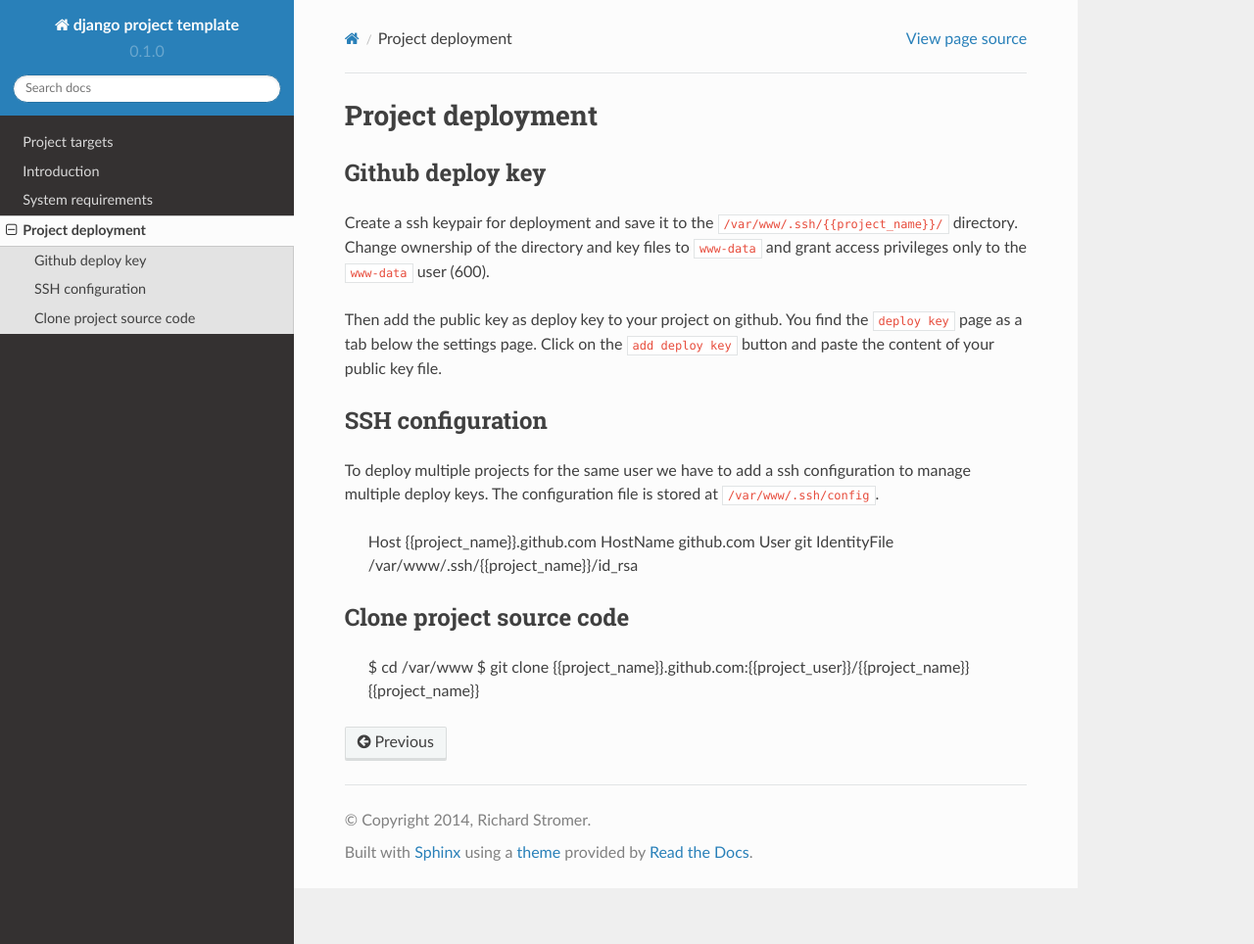
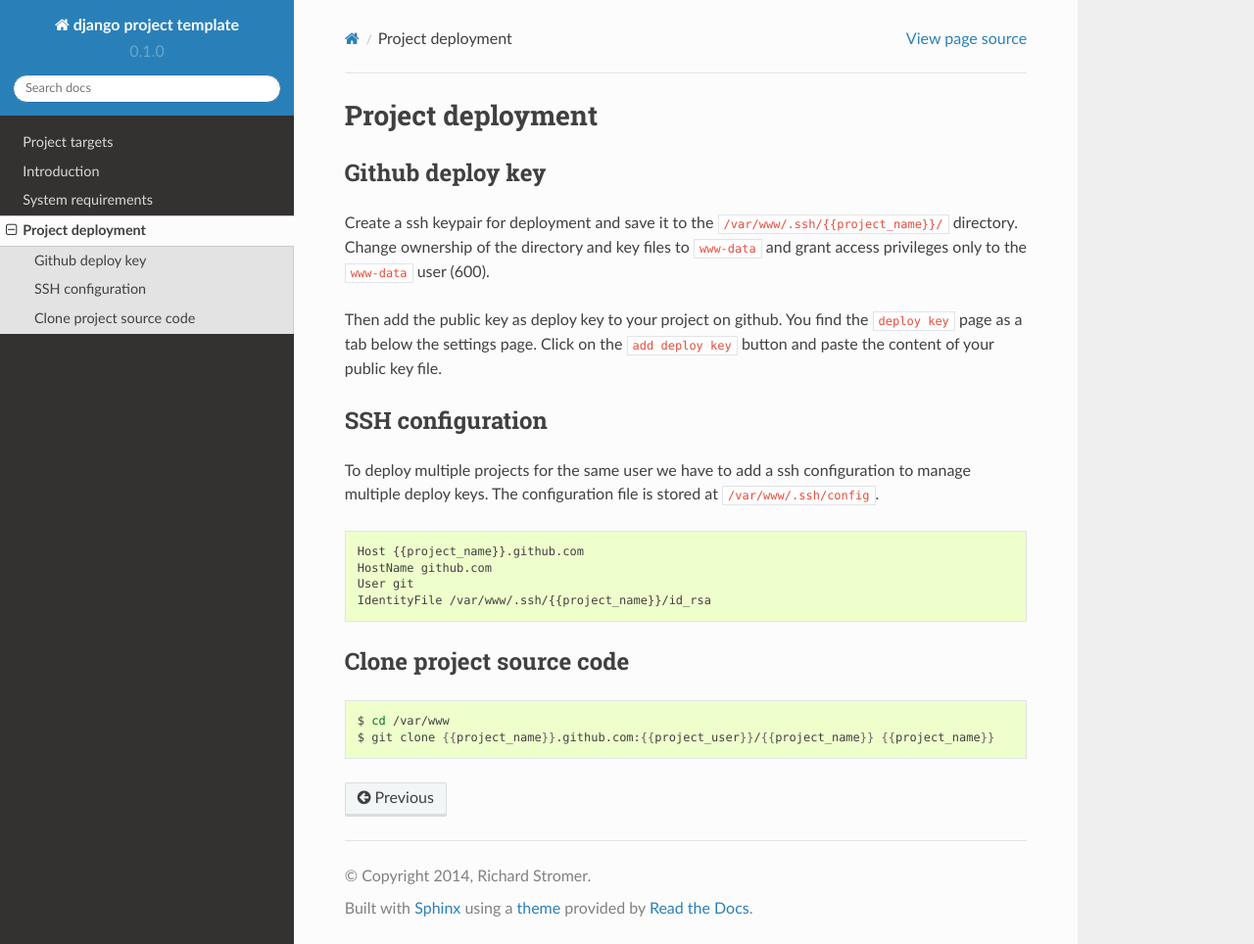
Before and after one commit to byteweaver/django-genesis, a Sphinx documentation site: the page built from docs/deployment/project.rst, in a window 1280 px wide and 964 px high. Shown: the whole window at 98% size. Built offline with Sphinx 7.4.7 and the Read the Docs theme 2.0.0, drawn with Linux system fonts in a browser that asks for light colours.

Commit message:
add missing code or bash blocks

```diff
--- a/docs/deployment/project.rst
+++ b/docs/deployment/project.rst
@@ -13,6 +13,8 @@ SSH configuration
 
 To deploy multiple projects for the same user we have to add a ssh configuration to manage multiple deploy keys. The configuration file is stored at ``/var/www/.ssh/config``.
 
+.. code-block:: config
+
     Host {{project_name}}.github.com
     HostName github.com
     User git
@@ -21,5 +23,7 @@ To deploy multiple projects for the same user we have to add a ssh configuration
 Clone project source code
 -------------------------
 
+.. code-block:: bash
+
     $ cd /var/www
     $ git clone {{project_name}}.github.com:{{project_user}}/{{project_name}} {{project_name}}
```
